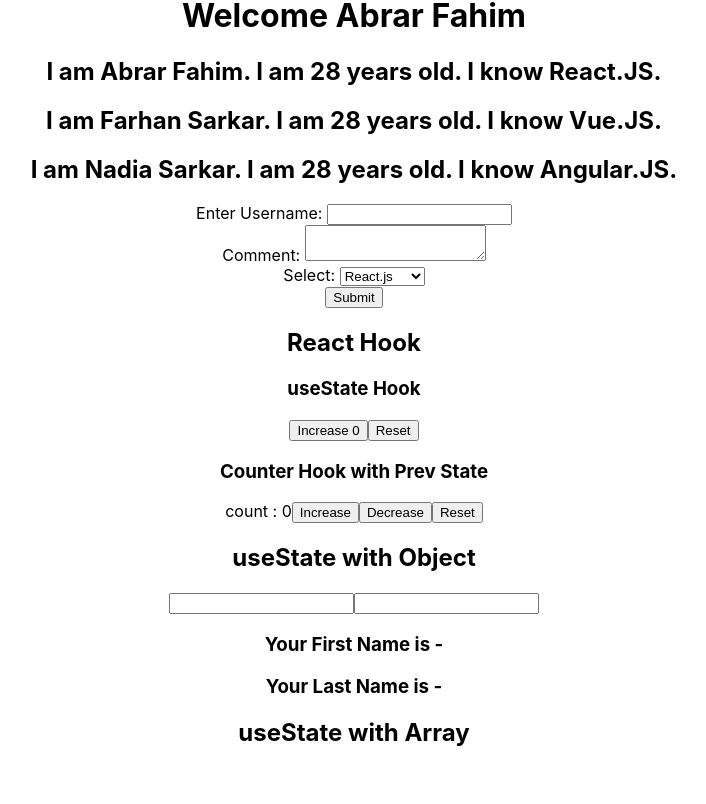
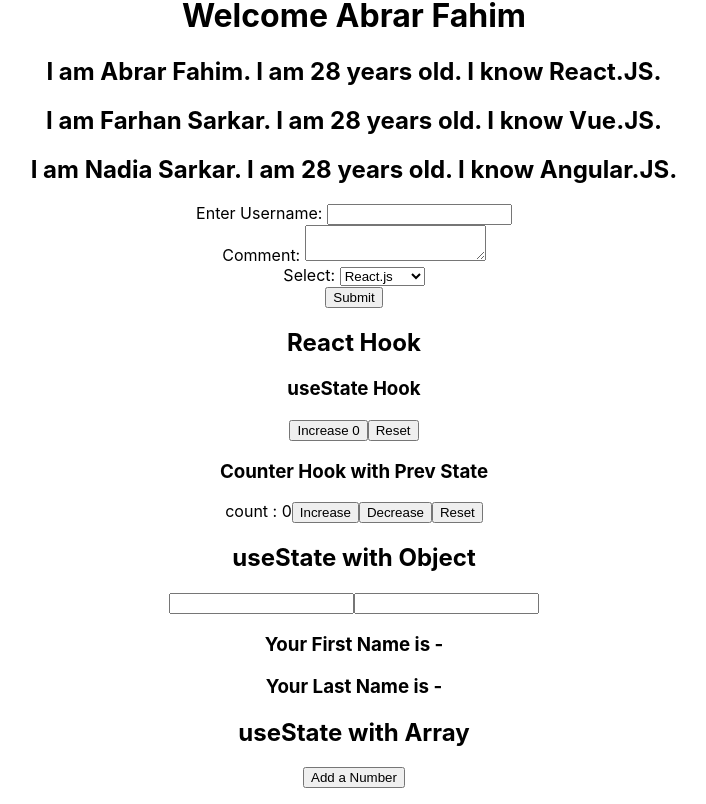
Before and after one commit to Abfahim21/React-Revision-2077, a React (Create React App) app: page / in a window 1280 px wide. Shown: the part 427-1231 px from the top of the page, without its empty margins (286-992 px from the left). Before the commit the page ends 1193 px from the top, so only its background shows below. Built offline with nearby package versions, Linux system fonts and the light colour scheme.

Commit message:
use state hook

```diff
--- a/src/App.js
+++ b/src/App.js
@@ -1,4 +1,5 @@
 import './App.css';
+import UseStatewithArray from './components/UseStatewithArray';
 import Counter from './components/Counter';
 import CounterHook from './components/CounterHook';
 import CounterHookPrevState from './components/CounterHookPrevState';
@@ -36,6 +37,7 @@ function App() {
       <HookCounterObject/>
 
       <h2>useState with Array</h2>
+      <UseStatewithArray/>
     </div>
   );
 }
--- a/src/components/useStatewithArray.js
+++ b/src/components/useStatewithArray.js
@@ -1,6 +1,6 @@
 import React, { useState } from 'react'
 
-function useStatewithArray() {
+function UseStatewithArray() {
     const[items, setItems] =useState([])
 
     const addItems = () =>{
@@ -11,7 +11,7 @@ function useStatewithArray() {
     }
   return (
     <div>
-        <button onClick={addItem}>Add a Number</button>
+        <button onClick={addItems}>Add a Number</button>
         <ul>
             {items.map(item =>(
                 <li key={item.id}>
@@ -23,4 +23,4 @@ function useStatewithArray() {
   )
 }
 
-export default useStatewithArray
+export default UseStatewithArray
```
